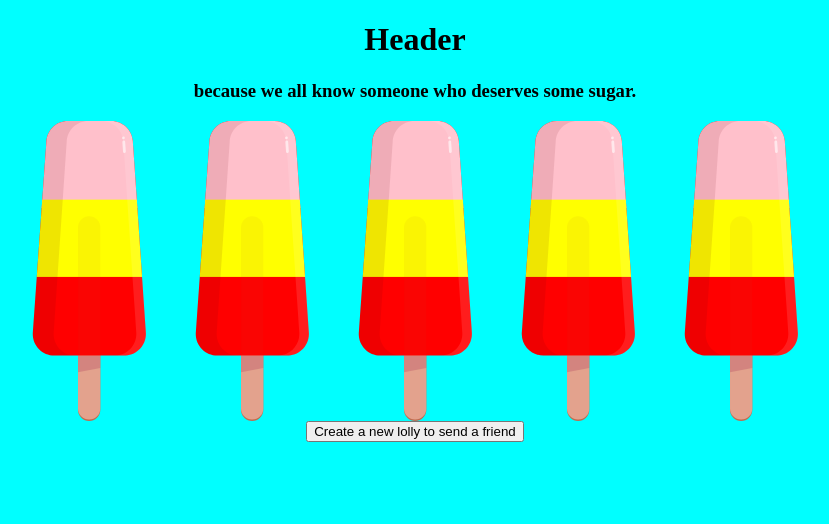
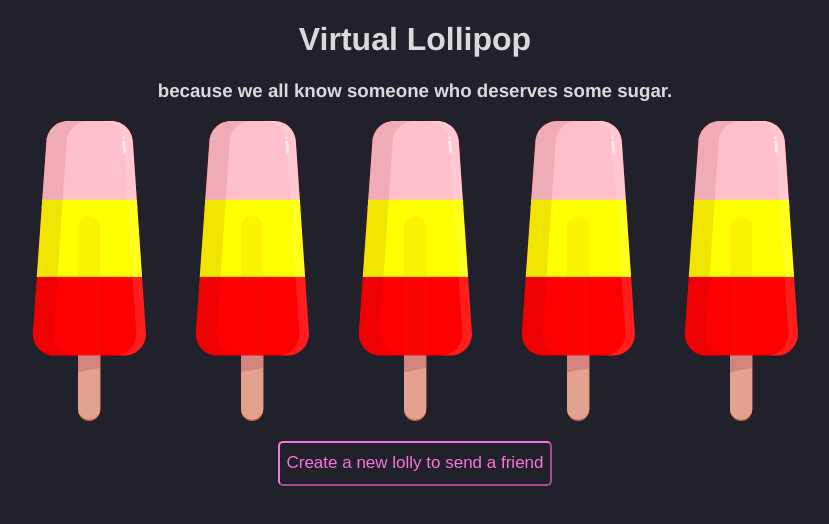
Before and after one commit to abdulrafayghani/Virtual-Lolly, a Gatsby site: page / in a window 1280 px wide. Shown: the whole page, without its empty margins (225-1054 px from the left). Built offline with nearby package versions, Linux system fonts and the light colour scheme; Gatsby itself is replaced by a stand-in of ours.

Commit message:
custom queries

```diff
--- a/src/components/Header/Header.js
+++ b/src/components/Header/Header.js
@@ -3,7 +3,7 @@ import React from "react"
 export const Header = () => {
   return (
     <div  className="header">
-      <h1>Header</h1>
+      <h1>Virtual Lollipop</h1>
       <h3> because we all know someone who deserves some sugar.</h3>
     </div>
   )
--- a/src/pages/index.js
+++ b/src/pages/index.js
@@ -16,8 +16,8 @@ export default function Home() {
             <Lolly fillLollyTop='pink' fillLollyMiddle='yellow' fillLollyBottom='red' />
             <Lolly fillLollyTop='pink' fillLollyMiddle='yellow' fillLollyBottom='red' />
           </div>
-          <div className='button'>
-            <button onClick={() => navigate('/create')}>
+          <div className='button-div' >
+            <button className='button' onClick={() => navigate('/create')}>
               Create a new lolly to send a friend
             </button>
           </div>
--- a/src/style/global.css
+++ b/src/style/global.css
@@ -1,9 +1,12 @@
 .header {
     text-align: center;
+    color: #dadadb;
+    font-family: open-sans,Helvetica,sans-serif;
+    /* font-weight: 300; */
 }
 
 body {
-    background-color: aqua;
+    background-color: #21212b;
 }
 
 .allLollies {
@@ -15,11 +18,19 @@ body {
     height: 300px;
 }
 
-.button {
-    /* height: 25px; */
+.button-div {
+    margin-top: 20px;
+    height: 45px;
     display: flex;
     justify-content: center;
+}
+
+.button {
     border-radius: 5px;
+    background-color: #21212b;
+    border-color: #fa73d9;
+    color: #fa73d9;
+    font-size: 17px;
 }
 
 .createMain {
--- a/src/templates/newLolly.js
+++ b/src/templates/newLolly.js
@@ -1,6 +1,7 @@
 import React from 'react'
 import { graphql } from 'gatsby'
 import { Layout } from '../components/Layout/Layout'
+import Lolly from '../components/Lolly/Lolly'
 
 export const query = graphql`
 query getLolly($id: String!) {
@@ -23,7 +24,7 @@ const NewLolly = ({ data: { lolly: { getLolly } } }) => {
     return (
         <div>
             <Layout>
-                <p>Your lolly is freezing</p>
+              <Lolly fillLollyTop={flavourTop} fillLollyMiddle={flavourMiddle} fillLollyBottom={flavourBottom } />
             </Layout>
         </div>
     )
```
